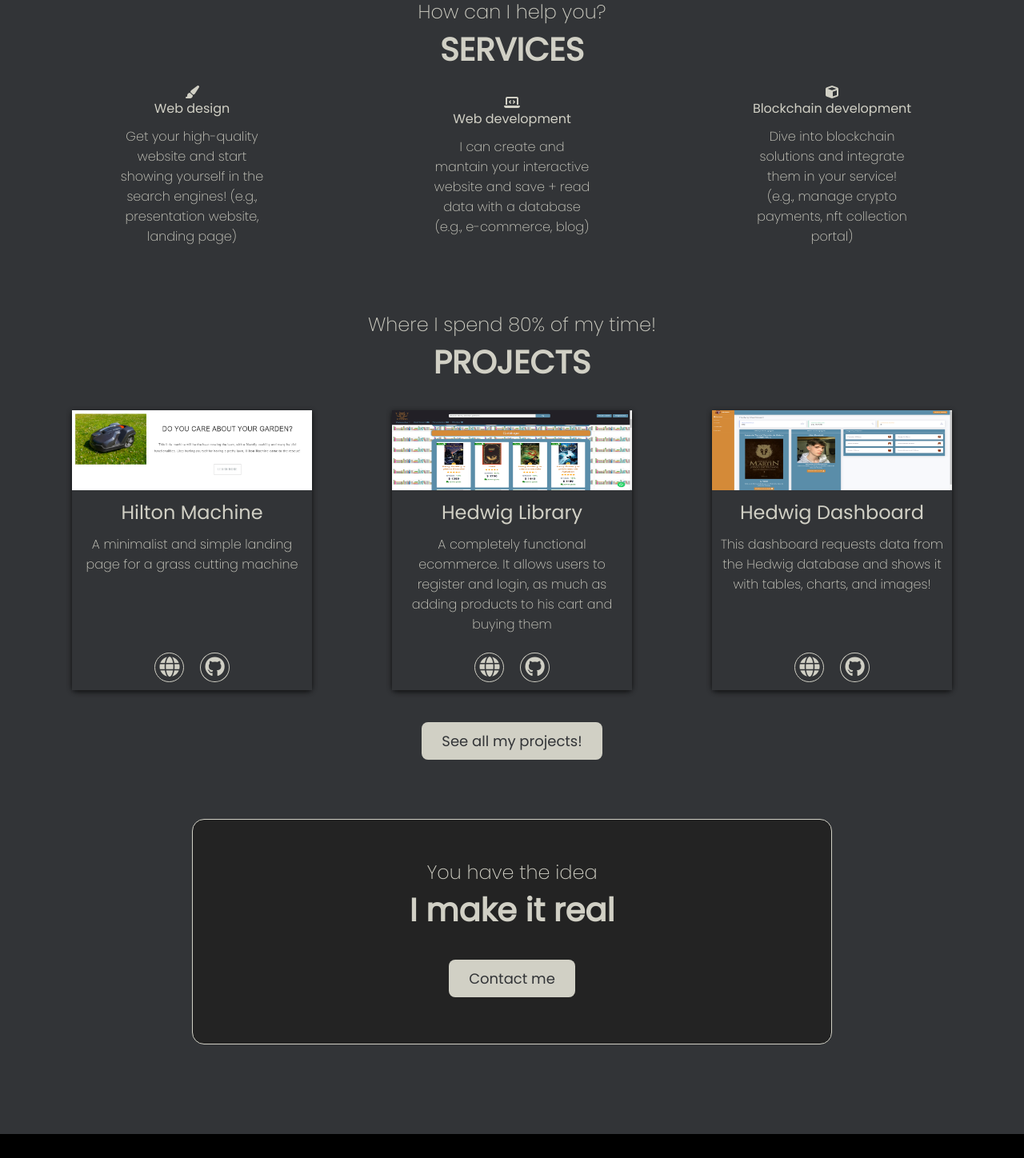
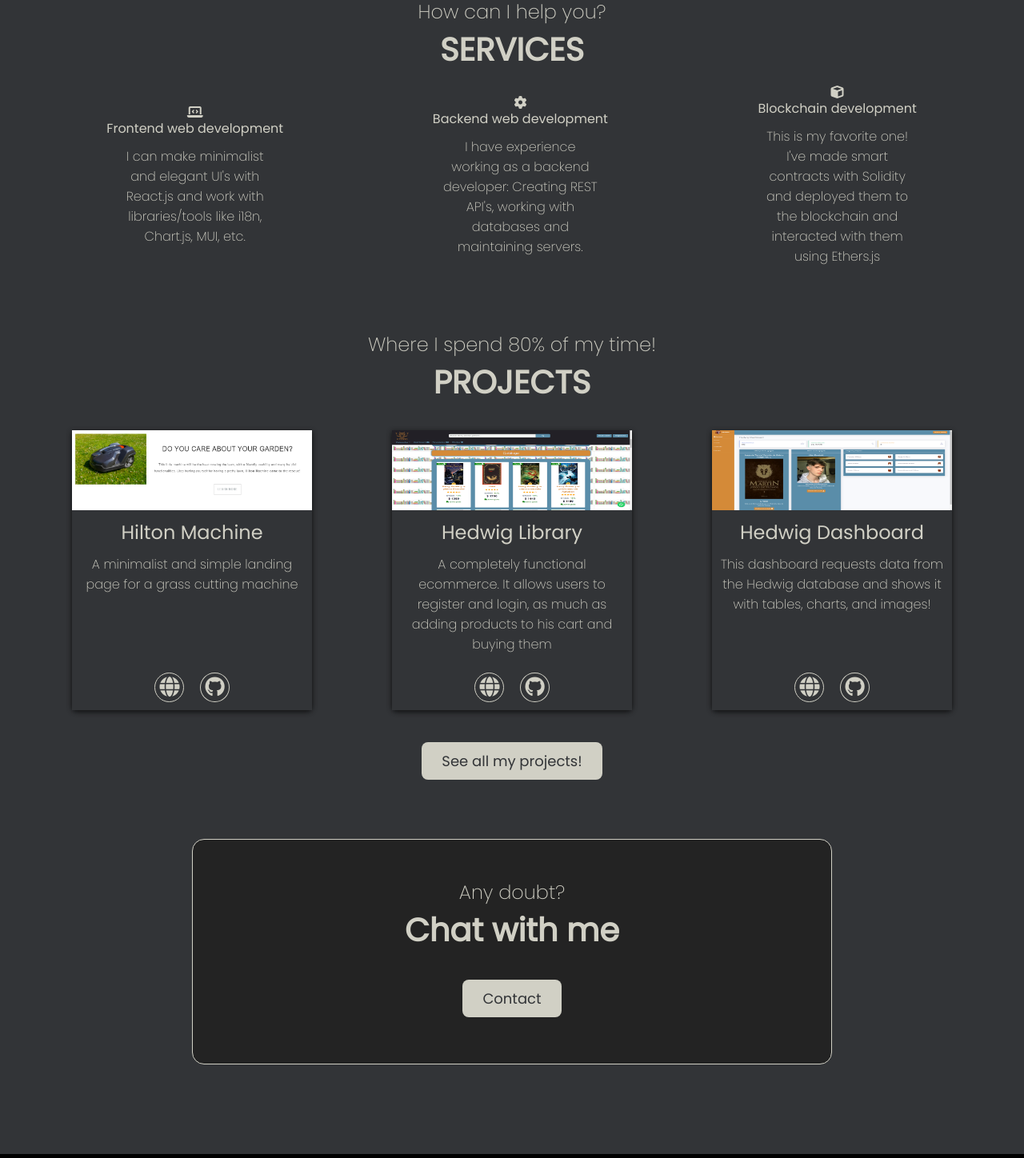
Before and after one commit to AlanRacciatti/Portfolio, a React (Create React App) app: page / in a window 1280 px wide. Shown: the part 620-2068 px from the top of the page at 80% size. Built offline with nearby package versions, Linux system fonts and the light colour scheme.

Commit message:
Change home section

```diff
--- a/src/Components/Home/ProjectsSection/ProjectsItems.js
+++ b/src/Components/Home/ProjectsSection/ProjectsItems.js
@@ -7,15 +7,15 @@ export const projectsItems = [
         title: "hiltonMachine",
         url: {
             app: "https://hilton-machine.web.app",
-            github: "https://github.com/AlanRacciatti/Ethereum-Wave-Portal"
+            github: "https://github.com/AlanRacciatti/Hilton-Machine"
         },
         img: hiltonMachine
     },
     {
         title: "hedwigLibrary",
         url: {
-            app: "https://chin-nft-project.web.app/",
-            github: "https://github.com/AlanRacciatti/Ethereum-Wave-Portal"
+            app: "https://libreriahedwig.herokuapp.com/",
+            github: "https://github.com/AlanRacciatti/Hedwig-Ecommerce"
         },
         img: hedwigLibrary
     },
--- a/src/Components/Home/Services/Service/ServiceItems.js
+++ b/src/Components/Home/Services/Service/ServiceItems.js
@@ -1,11 +1,11 @@
 export const ServiceItems = [
     {
-        icon: "fas fa-paint-brush",
+        icon: "fas fa-laptop-code",
         title: "webDesign",
         text: "Get your high-quality static website and start showing yourself in the search engines! (e.g., presentation website, landing page)"
     },
     {
-        icon: "fas fa-laptop-code",
+        icon: "fas fa-cog",
         title: "webDevelopment",
         text: "I can create and mantain your interactive website and save +  read data with a database (e.g., e-commerce, blog)"
     },
--- a/src/Components/Navbar/MenuItems.js
+++ b/src/Components/Navbar/MenuItems.js
@@ -9,12 +9,6 @@ export const menuItems = [
         icon: 'fas fa-question-circle',
         title: 'About',
         url: '/about',
-        cName: 'nav-links'
-    },
-    {
-        icon: 'fas fa-tools',
-        title: 'Services',
-        url: '/services',
         cName: 'nav-links'
     },
     {
--- a/src/i18n.js
+++ b/src/i18n.js
@@ -46,16 +46,16 @@ i18n
                         },
                         services: {
                             webDesign: {
-                                title: "Web design",
-                                description: "Get your high-quality website and start showing yourself in the search engines! (e.g., presentation website, landing page)"
+                                title: "Frontend web development",
+                                description: "I can make minimalist and elegant UI's with React.js and work with libraries/tools like i18n, Chart.js, MUI, etc."
                             },
                             webDevelopment: {
-                                title: "Web development",
-                                description: "I can create and mantain your interactive website and save + read data with a database (e.g., e-commerce, blog)"
+                                title: "Backend web development",
+                                description: "I have experience working as a backend developer: Creating REST API's, working with databases and maintaining servers."
                             },
                             blockchainDevelopment: {
                                 title: "Blockchain development",
-                                description: "Dive into blockchain solutions and integrate them in your service! (e.g., manage crypto payments, nft collection portal)"
+                                description: "This is my favorite one! I've made smart contracts with Solidity and deployed them to the blockchain and interacted with them using Ethers.js"
                             }
                         }
                     },
@@ -82,10 +82,10 @@ i18n
                     },
                     contactSection: {
                         presentation: {
-                            heading: "You have the idea",
-                            mainHeading: "I make it real"
+                            heading: "Any doubt?",
+                            mainHeading: "Chat with me"
                         },
-                        contactButton: "Contact me"
+                        contactButton: "Contact"
                     }
                 }
             }
@@ -124,16 +124,16 @@ i18n
                         },
                         services: {
                             webDesign: {
-                                title: "Diseño web",
-                                description: "Solicitá tu sitio web de alta calidad y comenzá a aparecer en los motores de búsqueda! (ejemplos: promoción de producto/servicio, página de presentación)"
+                                title: "Desarrollo web frontend",
+                                description: "Puedo crear interfaces de usuario elegantes y minimalistas. Utilizando variedad de librerías/herramientas como Ethers.js, Chart.js, MUI, etc."
                             },
                             webDevelopment: {
-                                title: "Desarrollo web",
-                                description: "Puedo crear y mantener tu página web interactiva y guardar y mostrar información mediante una base de datos! (ejemplos: blog, e-commerce)"
+                                title: "Desarrollo web backend",
+                                description: "Tengo experiencia trabajando como desarrollador backend. Puedo crear API's REST trabajando con bases de datos y mantener servidores."
                             },
                             blockchainDevelopment: {
                                 title: "Desarrollo blockchain",
-                                description: "Descubrí las soluciones que ofrece la blockchain e integralas en tu servicio! (ejemplo: administrar pagos en criptomonedas, colecciones nft)"
+                                description: "Este es mi favorito! He creado y desplegado smart contracts con Solidity e interactuado con ellos usando Ethers.js"
                             }
                         }
                     },
@@ -160,10 +160,10 @@ i18n
                     },
                     contactSection: {
                         presentation: {
-                            heading: "Vos tenés la idea",
-                            mainHeading: "Yo la hago realidad"
+                            heading: "¿Tenés dudas?",
+                            mainHeading: "Comunicate conmigo"
                         },
-                        contactButton: "Contactame"
+                        contactButton: "Contacto"
                     }
                 }
             }
```
Also changed, not shown: 1 other file (tests, documents, lock files or other folders).
